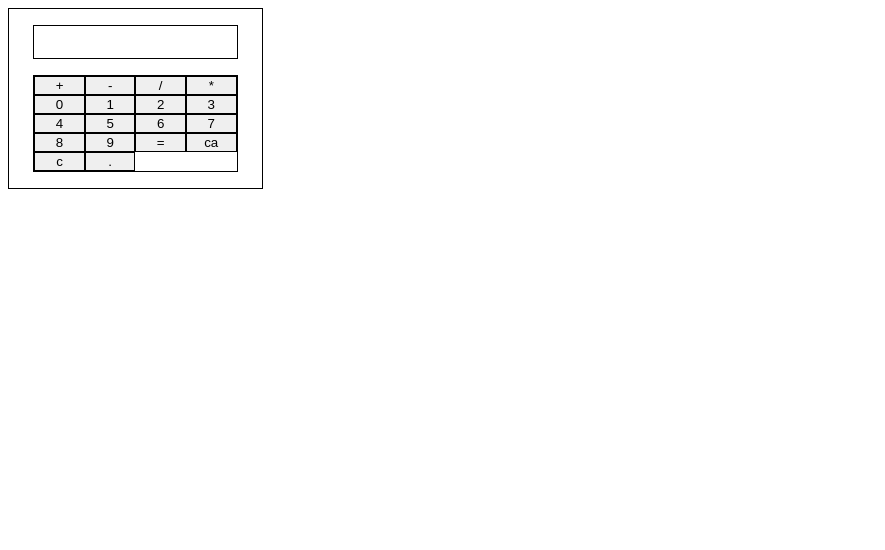
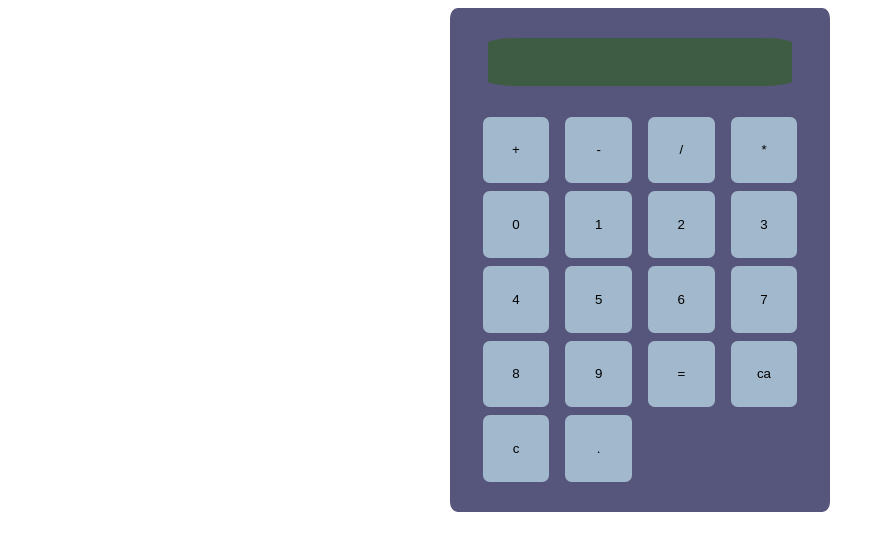
Before and after one commit to Heyner128/odin-calculator, a plain HTML site: page index.html in a window 1280 px wide. Shown: the whole page, without its empty margins (0-885 px from the left). Drawn offline with Linux system fonts and the light colour scheme.

Commit message:
ui and improvements

```diff
--- a/app.js
+++ b/app.js
@@ -53,7 +53,8 @@ function operatorsHandler(event) {
     if(!/[^\d\.]/.test(display.textContent) && display.textContent) {
         numbersHandler(event);
     } else if (display.textContent){
-        display.textContent = operateScreen(display.textContent) + event.type=='click'?event.target.textContent:event.key;
+        const oper = event.type=='click'?event.target.textContent:event.key;
+        display.textContent = operateScreen(display.textContent) + oper;
     }
 }
 
@@ -92,16 +93,40 @@ btns.forEach(btn=>{
 document.addEventListener('keydown', (e) => {
         if(/\d/.test(e.key)) {
             numbersHandler(e);
+            document.querySelector('button[data-text="'+e.key+'"]').className="btn btn-clicked"
         } else if(e.key==".") {
             pointHandler(e);
+            document.querySelector('button[data-text="'+e.key+'"]').className="btn btn-clicked"
         } else if(e.key=="c") {
             eraseHandler();
+            document.querySelector('button[data-text="'+e.key+'"]').className="btn btn-clicked"
         } else if(e.key=="Backspace") {
             backHandler();
+            document.querySelector('button[data-text="ca"]').className="btn btn-clicked"
         } else if(e.key=="Enter") {
             equalsHandler();
+            document.querySelector('button[data-text="="]').className="btn btn-clicked"
         } else if(e.key=='+'||e.key=='-'||e.key=='/'||e.key=='*') {
             operatorsHandler(e);
+            document.querySelector('button[data-text="'+e.key+'"]').className="btn btn-clicked"
         }
     }
 )
+
+document.addEventListener('keyup', (e) => {
+
+    if(/\d/.test(e.key)) {
+        document.querySelector('button[data-text="'+e.key+'"]').className="btn"
+    } else if(e.key==".") {
+        document.querySelector('button[data-text="'+e.key+'"]').className="btn"
+    } else if(e.key=="c") {
+        document.querySelector('button[data-text="'+e.key+'"]').className="btn"
+    } else if(e.key=="Backspace") {
+        document.querySelector('button[data-text="ca"]').className="btn"
+    } else if(e.key=="Enter") {
+        document.querySelector('button[data-text="="]').className="btn"
+    } else if(e.key=='+'||e.key=='-'||e.key=='/'||e.key=='*') {
+        document.querySelector('button[data-text="'+e.key+'"]').className="btn"
+    }
+}
+)
--- a/index.html
+++ b/index.html
@@ -5,30 +5,31 @@
     <meta http-equiv="X-UA-Compatible" content="IE=edge">
     <meta name="viewport" content="width=device-width, initial-scale=1.0">
     <link rel="stylesheet" href="style.css" >
+    <link rel="stylesheet" href="https://fonts.googleapis.com/css?family=Russo+One">
     <title>Calculator</title>
 </head>
 <body>
     <div id="calculator">
         <div id="display"></div>
         <div id="buttons-container">
-            <button class="btn">+</button>
-            <button class="btn">-</button>
-            <button class="btn">/</button>
-            <button class="btn">*</button>
-            <button class="btn">0</button>
-            <button class="btn">1</button>
-            <button class="btn">2</button>
-            <button class="btn">3</button>
-            <button class="btn">4</button>
-            <button class="btn">5</button>
-            <button class="btn">6</button>
-            <button class="btn">7</button>
-            <button class="btn">8</button>
-            <button class="btn">9</button>
-            <button class="btn">=</button>
-            <button class="btn">ca</button>
-            <button class="btn">c</button>
-            <button class="btn">.</button>
+            <button class="btn" data-text="+">+</button>
+            <button class="btn" data-text="-">-</button>
+            <button class="btn" data-text="/">/</button>
+            <button class="btn" data-text="*">*</button>
+            <button class="btn" data-text="0">0</button>
+            <button class="btn" data-text="1">1</button>
+            <button class="btn" data-text="2">2</button>
+            <button class="btn" data-text="3">3</button>
+            <button class="btn" data-text="4">4</button>
+            <button class="btn" data-text="5">5</button>
+            <button class="btn" data-text="6">6</button>
+            <button class="btn" data-text="7">7</button>
+            <button class="btn" data-text="8">8</button>
+            <button class="btn" data-text="9">9</button>
+            <button class="btn" data-text="=">=</button>
+            <button class="btn" data-text="ca">ca</button>
+            <button class="btn" data-text="c">c</button>
+            <button class="btn" data-text=".">.</button>
         </div>
 
     </div>
--- a/style.css
+++ b/style.css
@@ -1,26 +1,52 @@
+body {
+  display: flex;
+  justify-content: center;
+}
+
 #calculator {
+  font-family: "Russo One";
   display: flex;
-  width: 20%;
+  width: 30%;
   flex-direction: column;
   align-items: center;
-  border: 1px solid black;
+  background-color: rgba(46, 45, 92, 0.808);
+  border-radius: 2%;
 }
 
 #display {
   width: 80%;
-  height: 2em;
-  margin-top: 1em;
-  border: 1px solid black;
+  height: 3em;
+  margin-top: 8%;
+  text-align: center;
+  display: flex;
+  flex-direction: column;
+  justify-content: center;
+  background-color: rgb(62, 92, 67);
+  border-radius: 10%;
 }
 
 #buttons-container {
-  border: 1px solid black;
-  margin: 1em 0 1em 0;
+  margin: 8% 0 8% 0;
   display: grid;
-  width: 80%;
-  grid-template-columns: repeat(4, 1fr);
+  grid-template-columns: repeat(4, auto);
+  --gap: 0.5em;
+  row-gap: var(--gap);
+  column-gap: calc(2 * var(--gap));
 }
 
 .btn {
-  border: 1px solid black;
+  --button-size: 5em;
+  background-color: rgb(162, 184, 204);
+  border: 0px solid;
+  width: var(--button-size);
+  height: var(--button-size);
+  border-radius: 10%;
 }
+
+.btn:active {
+  background-color: rgb(106, 121, 136);
+}
+
+.btn-clicked {
+  background-color: rgb(106, 121, 136);
+}
```
